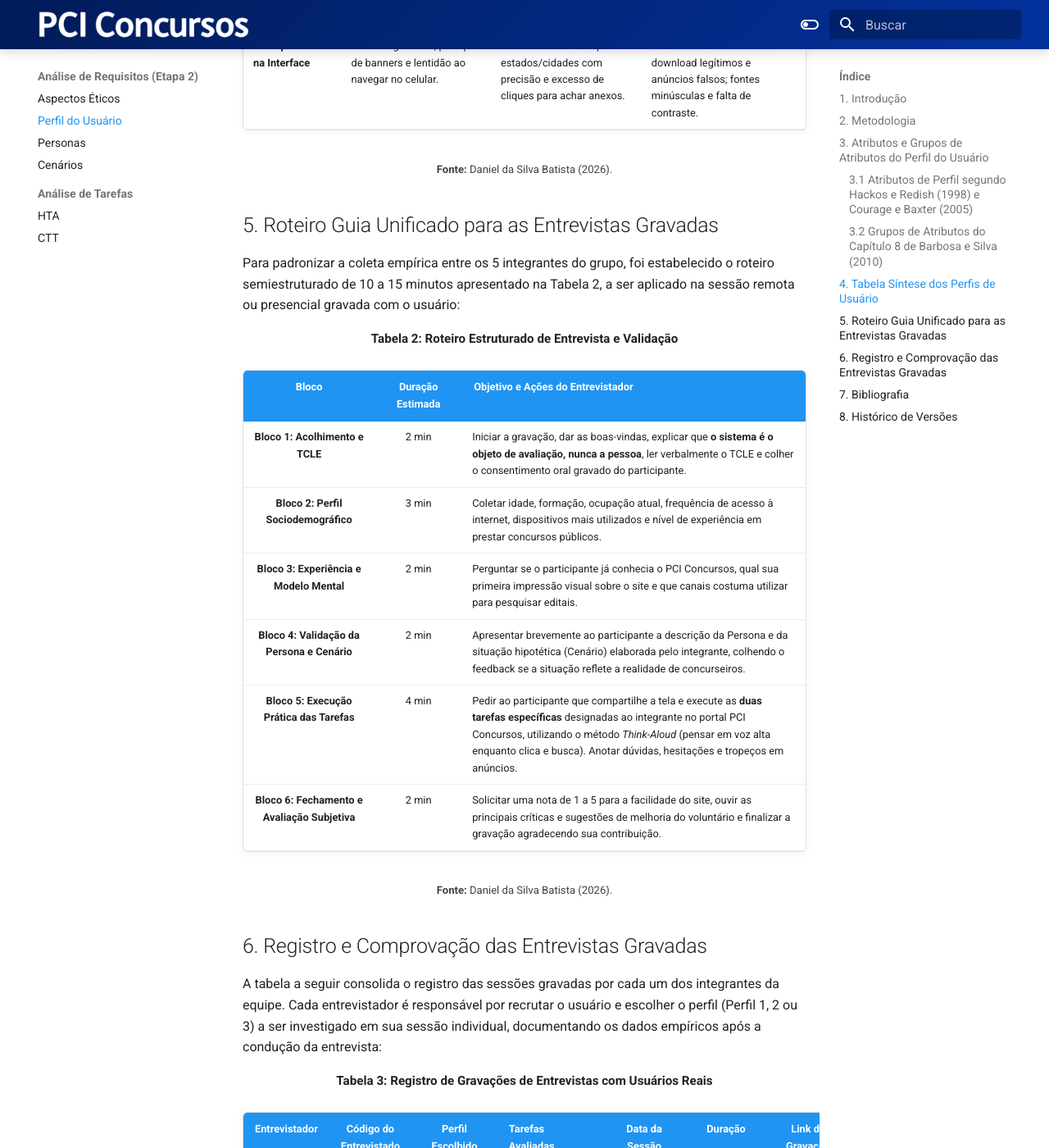
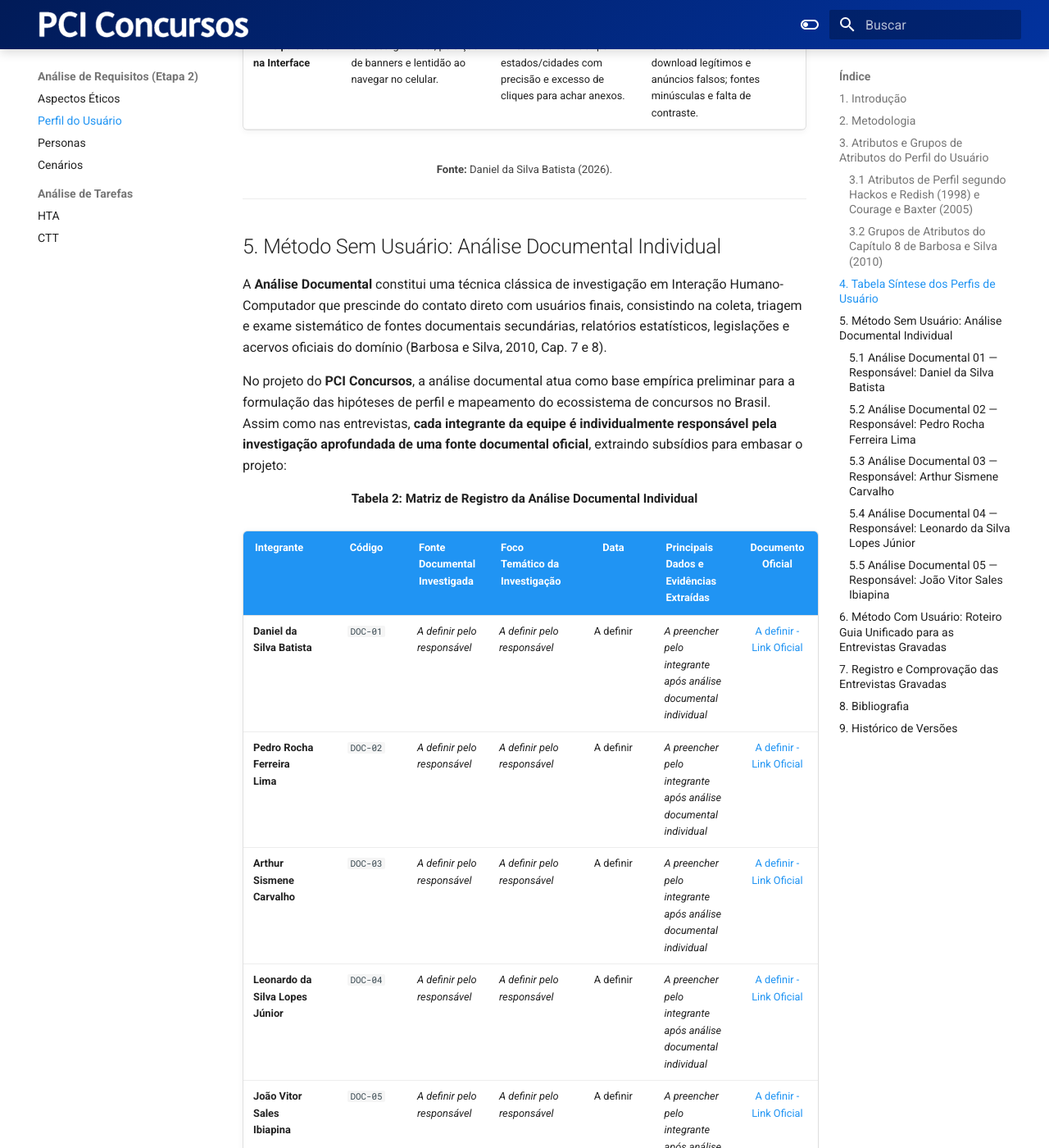
Before and after one commit to Interacao-Humano-Computador/2026.2-Grupo07, an MkDocs documentation site: the page built from docs/analise-de-requisitos/perfil-de-usuario.md, in a window 1280 px wide and 1400 px high, scrolled down 4392 px. Shown: the whole window at 82% size. Built offline with MkDocs 1.6.1 and Material for MkDocs 9.7.7, drawn with Linux system fonts in a browser that asks for light colours; some of the changed text lies outside the part shown.

Commit message:
docs(perfil): estrutura metodo sem usuario (analise documental individual DOC-01 a DOC-05)

```diff
--- a/docs/analise-de-requisitos/perfil-de-usuario.md
+++ b/docs/analise-de-requisitos/perfil-de-usuario.md
@@ -4,7 +4,7 @@
 
 | Membro | Contribuição |
 | :--- | :--- |
-| Daniel da Silva Batista | Definição da metodologia de perfil (entrevista semiestruturada e análise documental), caracterização das 4 dimensões, tabela síntese dos perfis (Exemplo 8.1) e elaboração do roteiro de entrevista unificado. |
+| Daniel da Silva Batista | Estruturação dos dois métodos de coleta (análise documental e entrevistas), elaboração da matriz individual (DOC-01 a DOC-05 e USR-01 a USR-05), detalhamento de DOC-01, tabela síntese dos perfis e roteiro unificado. |
 | Arthur Sismene Carvalho | Estruturação dos dados demográficos e revisão do roteiro de validação de tarefas. |
 | João Vitor Sales Ibiapina | Definição dos critérios de acessibilidade e caracterização do perfil com foco em vagas especiais e idosos. |
 | Leonardo da Silva Lopes Júnior | Revisão metodológica com base em Barbosa e Silva (2010) e consolidação da tabela de entrevistas. |
@@ -83,13 +83,67 @@
 
 </div>
 
-## 5. Roteiro Guia Unificado para as Entrevistas Gravadas
+---
 
-Para padronizar a coleta empírica entre os 5 integrantes do grupo, foi estabelecido o roteiro semiestruturado de 10 a 15 minutos apresentado na Tabela 2, a ser aplicado na sessão remota ou presencial gravada com o usuário:
+## 5. Método Sem Usuário: Análise Documental Individual
+
+A **Análise Documental** constitui uma técnica clássica de investigação em Interação Humano-Computador que prescinde do contato direto com usuários finais, consistindo na coleta, triagem e exame sistemático de fontes documentais secundárias, relatórios estatísticos, legislações e acervos oficiais do domínio (Barbosa e Silva, 2010, Cap. 7 e 8).
+
+No projeto do **PCI Concursos**, a análise documental atua como base empírica preliminar para a formulação das hipóteses de perfil e mapeamento do ecossistema de concursos no Brasil. Assim como nas entrevistas, **cada integrante da equipe é individualmente responsável pela investigação aprofundada de uma fonte documental oficial**, extraindo subsídios para embasar o projeto:
 
 <div align="center" markdown="1">
 
-<p align="center"><b>Tabela 2: Roteiro Estruturado de Entrevista e Validação</b></p>
+<p align="center"><b>Tabela 2: Matriz de Registro da Análise Documental Individual</b></p>
+
+| Integrante | Código | Fonte Documental Investigada | Foco Temático da Investigação | Data | Principais Dados e Evidências Extraídas | Documento Oficial |
+| :--- | :---: | :--- | :--- | :---: | :--- | :---: |
+| **Daniel da Silva Batista** | `DOC-01` | *A definir pelo responsável* | *A definir pelo responsável* | A definir | *A preencher pelo integrante após análise documental individual* | [A definir - Link Oficial](https://...) |
+| **Pedro Rocha Ferreira Lima** | `DOC-02` | *A definir pelo responsável* | *A definir pelo responsável* | A definir | *A preencher pelo integrante após análise documental individual* | [A definir - Link Oficial](https://...) |
+| **Arthur Sismene Carvalho** | `DOC-03` | *A definir pelo responsável* | *A definir pelo responsável* | A definir | *A preencher pelo integrante após análise documental individual* | [A definir - Link Oficial](https://...) |
+| **Leonardo da Silva Lopes Júnior** | `DOC-04` | *A definir pelo responsável* | *A definir pelo responsável* | A definir | *A preencher pelo integrante após análise documental individual* | [A definir - Link Oficial](https://...) |
+| **João Vitor Sales Ibiapina** | `DOC-05` | *A definir pelo responsável* | *A definir pelo responsável* | A definir | *A preencher pelo integrante após análise documental individual* | [A definir - Link Oficial](https://...) |
+
+<p align="center"><b>Fonte:</b> Daniel da Silva Batista (2026).</p>
+
+</div>
+
+### 5.1 Análise Documental 01 — *Responsável: Daniel da Silva Batista*
+
+> *Seção reservada para o registro e detalhamento da análise documental pelo integrante Daniel da Silva Batista.*
+
+---
+
+### 5.2 Análise Documental 02 — *Responsável: Pedro Rocha Ferreira Lima*
+
+> *Seção reservada para o registro e detalhamento da análise documental pelo integrante Pedro Rocha Ferreira Lima.*
+
+---
+
+### 5.3 Análise Documental 03 — *Responsável: Arthur Sismene Carvalho*
+
+> *Seção reservada para o registro e detalhamento da análise documental pelo integrante Arthur Sismene Carvalho.*
+
+---
+
+### 5.4 Análise Documental 04 — *Responsável: Leonardo da Silva Lopes Júnior*
+
+> *Seção reservada para o registro e detalhamento da análise documental pelo integrante Leonardo da Silva Lopes Júnior.*
+
+---
+
+### 5.5 Análise Documental 05 — *Responsável: João Vitor Sales Ibiapina*
+
+> *Seção reservada para o registro e detalhamento da análise documental pelo integrante João Vitor Sales Ibiapina.*
+
+---
+
+## 6. Método Com Usuário: Roteiro Guia Unificado para as Entrevistas Gravadas
+
+Para padronizar a coleta empírica entre os 5 integrantes do grupo, foi estabelecido o roteiro semiestruturado de 10 a 15 minutos apresentado na Tabela 3, a ser aplicado na sessão remota ou presencial gravada com o usuário:
+
+<div align="center" markdown="1">
+
+<p align="center"><b>Tabela 3: Roteiro Estruturado de Entrevista e Validação</b></p>
 
 | Bloco | Duração Estimada | Objetivo e Ações do Entrevistador |
 | :---: | :---: | :--- |
@@ -104,13 +158,15 @@
 
 </div>
 
-## 6. Registro e Comprovação das Entrevistas Gravadas
+---
+
+## 7. Registro e Comprovação das Entrevistas Gravadas
 
 A tabela a seguir consolida o registro das sessões gravadas por cada um dos integrantes da equipe. Cada entrevistador é responsável por recrutar o usuário e escolher o perfil (Perfil 1, 2 ou 3) a ser investigado em sua sessão individual, documentando os dados empíricos após a condução da entrevista:
 
 <div align="center" markdown="1">
 
-<p align="center"><b>Tabela 3: Registro de Gravações de Entrevistas com Usuários Reais</b></p>
+<p align="center"><b>Tabela 4: Registro de Gravações de Entrevistas com Usuários Reais</b></p>
 
 | Entrevistador | Código do Entrevistado | Perfil Escolhido pelo Entrevistador | Tarefas Avaliadas | Data da Sessão | Duração | Link da Gravação |
 | :--- | :---: | :---: | :--- | :---: | :---: | :---: |
@@ -124,15 +180,17 @@
 
 </div>
 
-## 7. Bibliografia
+## 8. Bibliografia
 
 > BARBOSA, S. D. J.; SILVA, B. S. *Interação Humano-Computador*. Rio de Janeiro: Elsevier, 2010.
+> BRASIL. Ministério da Gestão e da Inovação em Serviços Públicos (MGI). *Relatório do Perfil dos Inscritos do Concurso Público Nacional Unificado (CPNU)*. Brasília: MGI/Cesgranrio, 2024.
 > COURAGE, Catherine; BAXTER, Kathy. *Understanding Your Users: A Practical Guide to User Requirements Methods, Tools, and Techniques*. San Francisco: Morgan Kaufmann, 2005.
 > HACKOS, JoAnn T.; REDISH, Janice C. *User and Task Analysis for Interface Design*. New York: John Wiley & Sons, 1998.
+> IPEA. *O Perfil do Servidor Público e dos Candidatos a Concursos no Brasil*. Brasília: Instituto de Pesquisa Econômica Aplicada, 2022.
 > NIELSEN, Jakob. *Usability Engineering*. San Francisco: Morgan Kaufmann, 1993.
 > SOMMERVILLE, Ian. *Engenharia de Software*. 9. ed. São Paulo: Pearson, 2011.
 
-## 8. Histórico de Versões
+## 9. Histórico de Versões
 
 <div align="center" markdown="1">
 
@@ -140,5 +198,6 @@
 | :---: | :---: | :--- | :---: | :---: |
 | `1.0` | 21/09/2026 | Estruturação metodológica do perfil de usuário, definição dos 3 perfis segundo Exemplo 8.1 de Barbosa & Silva, roteiro unificado de entrevista e tabela de gravações. | Daniel da Silva Batista | Pedro Rocha Ferreira Lima |
 | `1.1` | 21/09/2026 | Refinamento dos atributos de perfil segundo Hackos & Redish (1998) e Courage & Baxter (2005) e detalhamento dos 4 grupos de atributos do Cap. 8 de Barbosa & Silva. | Daniel da Silva Batista | Pedro Rocha Ferreira Lima |
+| `1.2` | 22/09/2026 | Inclusão do Método Sem Usuário (Análise Documental Individual - DOC-01 a DOC-05) com matriz e seções padronizadas para preenchimento individual pelos integrantes e ajuste da numeração. | Daniel da Silva Batista | Pedro Rocha Ferreira Lima |
 
 </div>
```
